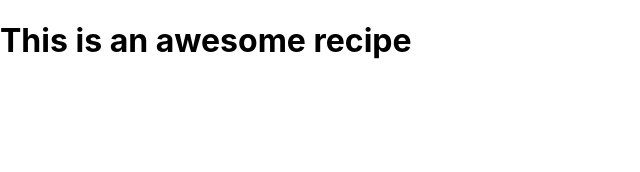
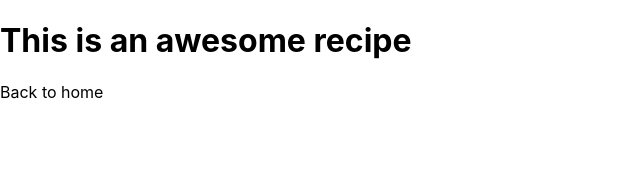
Before and after one commit to hachene/awesome-cookbook, a Next.js app: page /recipes/recipe in a window 1280 px wide. Shown: the top 172 px of the page, without its empty margins (0-640 px from the left). Built offline with nearby package versions, Linux system fonts and the light colour scheme.

Commit message:
:sparkles: Add link from recipe to home page

```diff
--- a/pages/recipes/recipe.tsx
+++ b/pages/recipes/recipe.tsx
@@ -1,3 +1,12 @@
+import Link from "next/link"
+
 export default function Recipe() {
-  return <h1>This is an awesome recipe</h1>
+  return (
+    <>
+      <h1>This is an awesome recipe</h1>
+      <Link href='/'>
+        <a>Back to home</a>
+      </Link>
+    </>
+  )
 }
```
